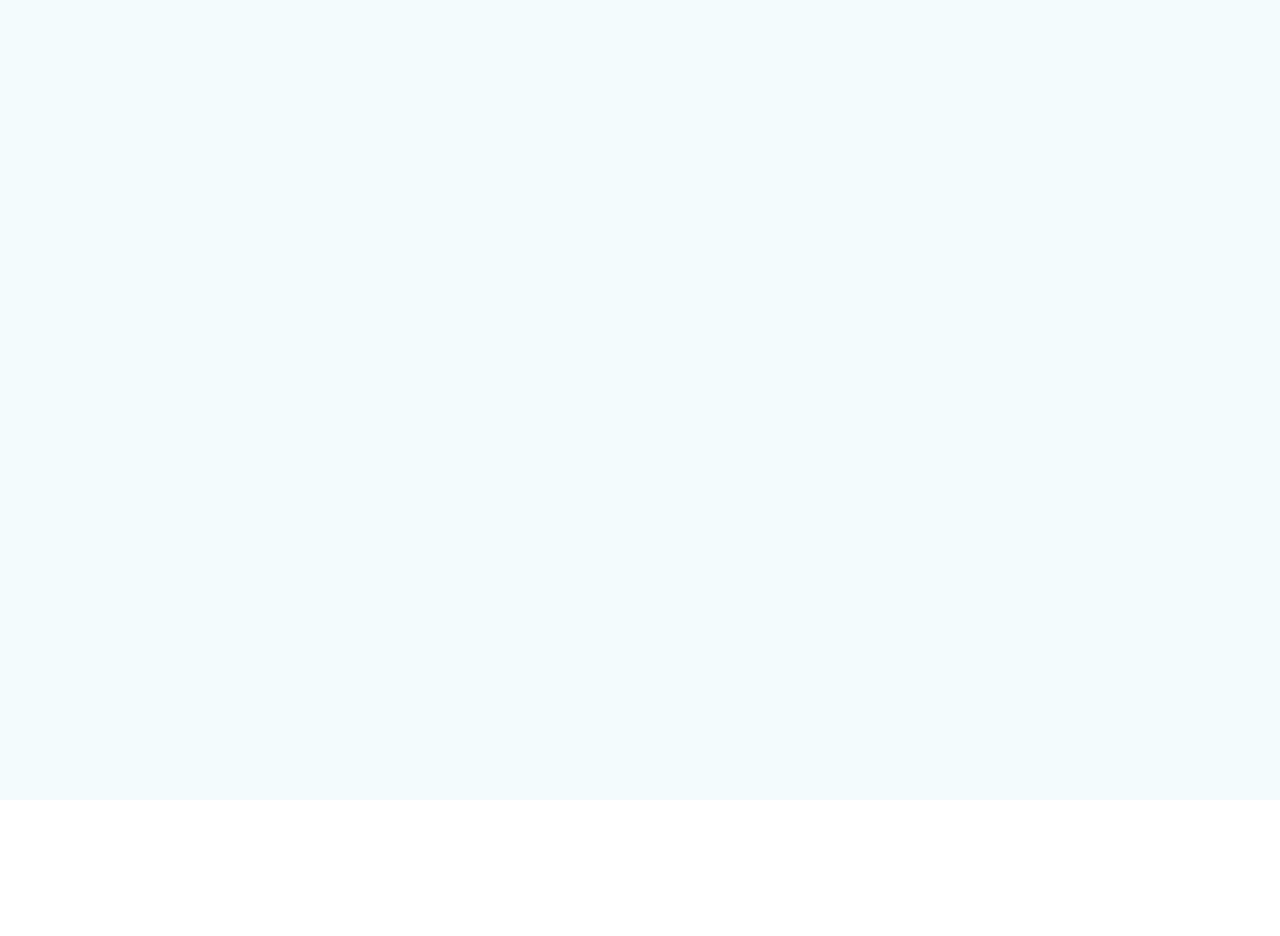
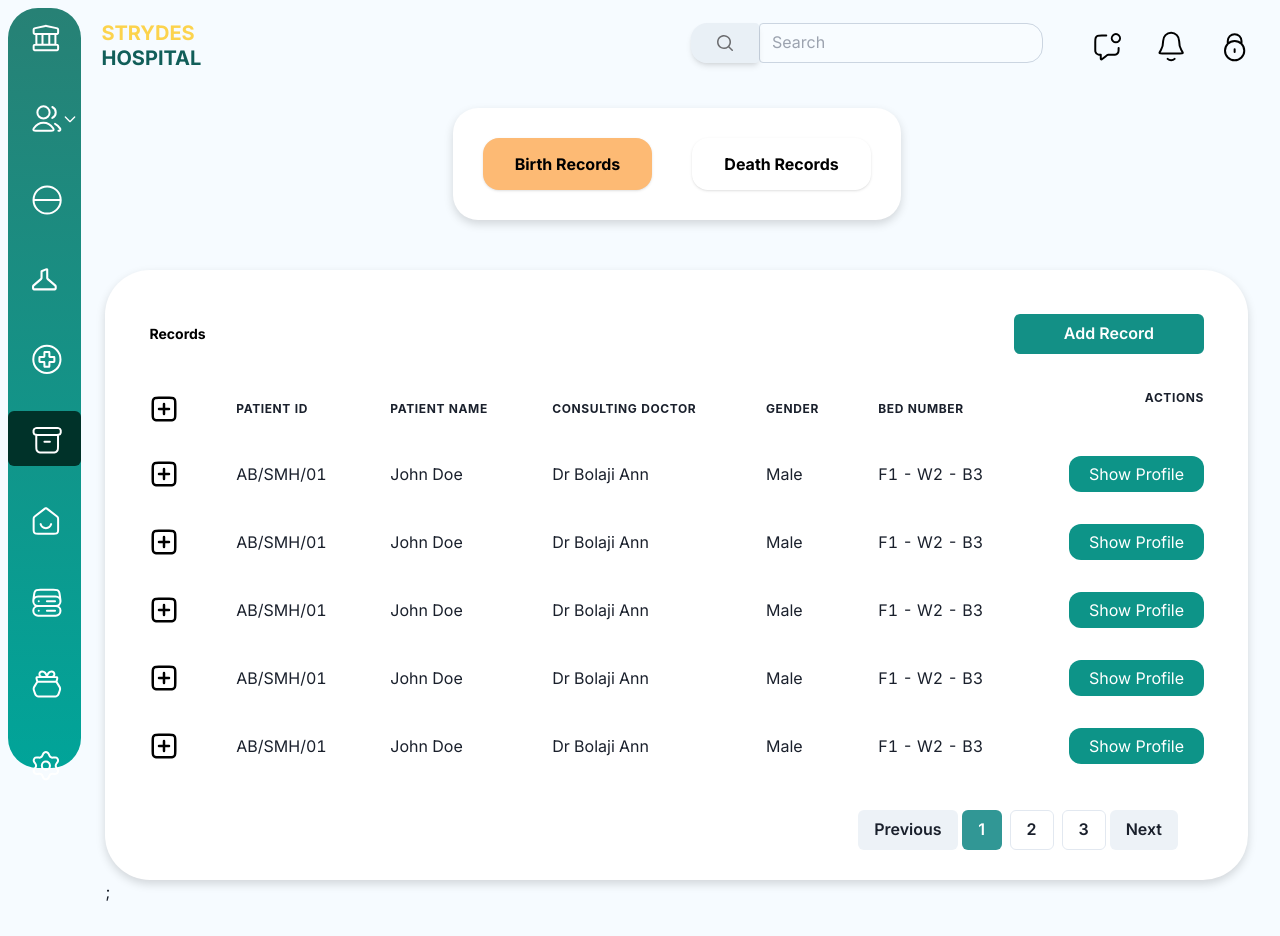
Before and after one commit to scentre/strydes_hospital, a React (Create React App) app: page /admin/bucket in a window 1280 px wide. Before the commit this address had no page. Before the commit the page ends 800 px from the top, so only its background shows below. Built offline with nearby package versions, Linux system fonts and the light colour scheme.

Commit message:
updated the table

```diff
--- a/src/components/adminSidebar/index.js
+++ b/src/components/adminSidebar/index.js
@@ -85,7 +85,7 @@ const AdminSideBar = () => {
           <Box
             key={id}
             py={"2"}
-            bg={isActive ? "teal.400" : "transparent"}
+            bg={isActive ? "#003229" : "transparent"}
             borderRadius="md"
           >
             <Flex
@@ -138,10 +138,11 @@ const AdminSideBar = () => {
                         py="1"
                         _hover={{ color: "teal.400", cursor: "pointer" }}
                         src={innerIcon}
-                        width="30px"
+                        width="40px"
                         cursor="pointer"
-                        bg={isSubMenuActive ? "teal.400" : "transparent"}
+                        bg={isSubMenuActive ? "#003229" : "transparent"}
                         borderRadius="md"
+                        p={"5px"}
                         onClick={() => navigate(`/admin/${name}/${innerName}`)}
                       />
                     );
--- a/src/components/adminTable/index.jsx
+++ b/src/components/adminTable/index.jsx
@@ -18,7 +18,7 @@ const AdminTable = () => {
       bgColor={"white"}
       borderRadius={"45px"}
       boxShadow={"0px 4px 10px 0px rgba(0, 0, 0, 0.15)"}
-      padding={"30px"}
+      padding={"3 0px"}
     >
       <Box className="flex justify-between items-center">
         <Text className="text-black text-[14px] font-extrabold leading-tight">
--- a/src/components/app/app.jsx
+++ b/src/components/app/app.jsx
@@ -12,6 +12,7 @@ import InPatients from "../../pages/inPatients";
 import OutPatients from "../../pages/outPatients";
 import PharmacyBills from "../../pages/pharmacyBills";
 import Laboratory from "../../pages/Laboratory";
+import Records from "../../pages/Records";
 
 function App() {
   return (
@@ -70,14 +71,12 @@ function App() {
               path="lab"
               element={<PublicRoute restricted={true} component={Laboratory} />}
             />
+            <Route
+              path="bucket"
+              element={<PublicRoute restricted={true} component={Records} />}
+            />
             {/*   <Route
               path="cross"
-              element={
-                <PublicRoute restricted={true} component={AdminContent} />
-              }
-            />
-            <Route
-              path="bucket"
               element={
                 <PublicRoute restricted={true} component={AdminContent} />
               }
--- a/src/components/dateFilter/index.js
+++ b/src/components/dateFilter/index.js
@@ -13,16 +13,17 @@ const DateFilter = () => {
         margin={"30px 10px"}
       >
         {days.map((day) => (
-          <Button
+          <Text
             onClick={() => setDate(day)}
             className={
               date === day
-                ? "bg-red-600 text-teal-600 text-[20px] font-bold leading-tight"
-                : "text-neutral-700 text-[20px] font-bold leading-tight bg-green-500"
+                ? "text-teal-600 text-[20px] font-bold leading-tight p-2 border-b-2 border-teal-700"
+                : "text-neutral-700 text-[20px] font-bold leading-tight p-2"
             }
+            cursor={"pointer"}
           >
             {day}
-          </Button>
+          </Text>
         ))}
       </Box>
     </Box>
--- a/src/components/patientsTable/index.js
+++ b/src/components/patientsTable/index.js
@@ -11,8 +11,19 @@ import {
   Button,
   Box,
   Text,
+  Modal,
+  ModalOverlay,
+  ModalContent,
+  ModalHeader,
+  ModalFooter,
+  ModalBody,
+  ModalCloseButton,
+  useDisclosure,
 } from "@chakra-ui/react";
+
 import edit from "../../assets/edit.png";
+import man from "../../assets/man.svg";
+import square from "../../assets/plus-square.svg";
 
 import { useState } from "react";
 import SearchBar from "../searchBar";
@@ -34,6 +45,8 @@ const PatientsTable = ({ name }) => {
 
   const [currentPage, setCurrentPage] = useState(1);
 
+  const { isOpen, onOpen, onClose } = useDisclosure();
+
   const itemsPerPage = 5; // Number of items to display per page
 
   const maxPages = Math.ceil(data.length / itemsPerPage);
@@ -54,6 +67,7 @@ const PatientsTable = ({ name }) => {
   };
 
   return (
+    <>
       <TableContainer
         bgColor={"white"}
         borderRadius={"45px"}
@@ -62,7 +76,7 @@ const PatientsTable = ({ name }) => {
       >
         <Box className="p-6 flex items-center  justify-between">
           <Text className="text-black text-[14px] font-extrabold leading-tight">
-          Out-Patient Department
+            {name}
           </Text>
 
           <Box className="text-right">
@@ -94,6 +108,15 @@ const PatientsTable = ({ name }) => {
                   Discharge
                 </Button>
               </Box>
+            ) : name === "Records" ? (
+              <Button
+                bg={"#139086"}
+                px={"50px"}
+                color={"white"}
+                onClick={onOpen}
+              >
+                Add Record
+              </Button>
             ) : (
               ""
             )}
@@ -105,8 +128,17 @@ const PatientsTable = ({ name }) => {
         </Box>
         <Table variant="unstyled" bgColor={"white"}>
           <Thead>
-          <Tr className="border-b text-[#139086]">
-            <Th></Th>
+            <Tr>
+              {name === "Out-Patient Department" ? (
+                <Td>
+                  {" "}
+                  <Image src={man} w={"43px"} />
+                </Td>
+              ) : (
+                <Td>
+                  <Image src={square} w={"30px"} />
+                </Td>
+              )}
               <Th>Patient ID</Th>
               <Th>Patient Name</Th>
               <Th>Consulting Doctor</Th>
@@ -117,7 +149,40 @@ const PatientsTable = ({ name }) => {
           </Thead>
           <Tbody>
             <Tr>
-            <Td>plus</Td>
+              {name === "Out-Patient Department" ? (
+                <Td>
+                  {" "}
+                  <Image src={man} w={"43px"} />
+                </Td>
+              ) : (
+                <Td>
+                  <Image src={square} w={"30px"} />
+                </Td>
+              )}
+              <Td>AB/SMH/01</Td>
+              <Td>John Doe</Td>
+              <Td>Dr Bolaji Ann</Td>
+              <Td>Male</Td>
+              <Td>F1 - W2 - B3</Td>
+              <Td className="flex w-full gap-3 justify-end">
+                <div className=" bg-teal-600 rounded-xl text-white p-2 px-5">
+                  {" "}
+                  Show Profile
+                </div>
+              </Td>
+            </Tr>
+
+            <Tr>
+              {name === "Out-Patient Department" ? (
+                <Td>
+                  {" "}
+                  <Image src={man} w={"43px"} />
+                </Td>
+              ) : (
+                <Td>
+                  <Image src={square} w={"30px"} />
+                </Td>
+              )}
               <Td>AB/SMH/01</Td>
               <Td>John Doe</Td>
               <Td>Dr Bolaji Ann</Td>
@@ -131,7 +196,16 @@ const PatientsTable = ({ name }) => {
               </Td>
             </Tr>
             <Tr>
-            <Td>plus</Td>
+              {name === "Out-Patient Department" ? (
+                <Td>
+                  {" "}
+                  <Image src={man} w={"43px"} />
+                </Td>
+              ) : (
+                <Td>
+                  <Image src={square} w={"30px"} />
+                </Td>
+              )}
               <Td>AB/SMH/01</Td>
               <Td>John Doe</Td>
               <Td>Dr Bolaji Ann</Td>
@@ -145,7 +219,16 @@ const PatientsTable = ({ name }) => {
               </Td>
             </Tr>
             <Tr>
-            <Td>plus</Td>
+              {name === "Out-Patient Department" ? (
+                <Td>
+                  {" "}
+                  <Image src={man} w={"43px"} />
+                </Td>
+              ) : (
+                <Td>
+                  <Image src={square} w={"30px"} />
+                </Td>
+              )}
               <Td>AB/SMH/01</Td>
               <Td>John Doe</Td>
               <Td>Dr Bolaji Ann</Td>
@@ -159,21 +242,16 @@ const PatientsTable = ({ name }) => {
               </Td>
             </Tr>
             <Tr>
-            <Td>plus</Td>
-            <Td>AB/SMH/01</Td>
-            <Td>John Doe</Td>
-            <Td>Dr Bolaji Ann</Td>
-            <Td>Male</Td>
-            <Td>F1 - W2 - B3</Td>
-            <Td className="flex w-full gap-3 justify-end">
-              <div className=" bg-teal-600 rounded-xl text-white p-2 px-5">
+              {name === "Out-Patient Department" ? (
+                <Td>
                   {" "}
-                Show Profile
-              </div>
+                  <Image src={man} w={"43px"} />
                 </Td>
-          </Tr>
-          <Tr>
-            <Td>plus</Td>
+              ) : (
+                <Td>
+                  <Image src={square} w={"30px"} />
+                </Td>
+              )}
               <Td>AB/SMH/01</Td>
               <Td>John Doe</Td>
               <Td>Dr Bolaji Ann</Td>
@@ -216,6 +294,22 @@ const PatientsTable = ({ name }) => {
           </Button>
         </Box>
       </TableContainer>
+
+      <Modal isOpen={isOpen} onClose={onClose}>
+        <ModalOverlay />
+        <ModalContent>
+          <ModalHeader>Modal Title</ModalHeader>
+          <ModalCloseButton />
+          <ModalBody></ModalBody>
+
+          <ModalFooter>
+            <Button colorScheme="teal" mr={3} onClick={onClose}>
+              save
+            </Button>
+          </ModalFooter>
+        </ModalContent>
+      </Modal>
+    </>
   );
 };
 
--- /dev/null
+++ b/src/pages/Records/index.js
@@ -0,0 +1,16 @@
+import ContentTab from "../../components/contentTab";
+import PatientsTable from "../../components/patientsTable";
+import { useState } from "react";
+
+const Records = () => {
+  const tabs = ["Birth Records", "Death Records"];
+  const [state, setState] = useState("Birth Records");
+  return (
+    <>
+      <ContentTab state={state} setState={setState} tabs={tabs} />
+      <PatientsTable name={"Records"} />;
+    </>
+  );
+};
+
+export default Records;
--- a/src/pages/inPatients/index.js
+++ b/src/pages/inPatients/index.js
@@ -1,7 +1,7 @@
 import PatientsTable from "../../components/patientsTable";
 
 const InPatients = () => {
-  return <PatientsTable />;
+  return <PatientsTable name={"In-Patient Department"} />;
 };
 
 export default InPatients;
```
Also changed, not shown: src/assets/plus-square.svg (added). Lines whose indentation alone changed are shown as unchanged.
